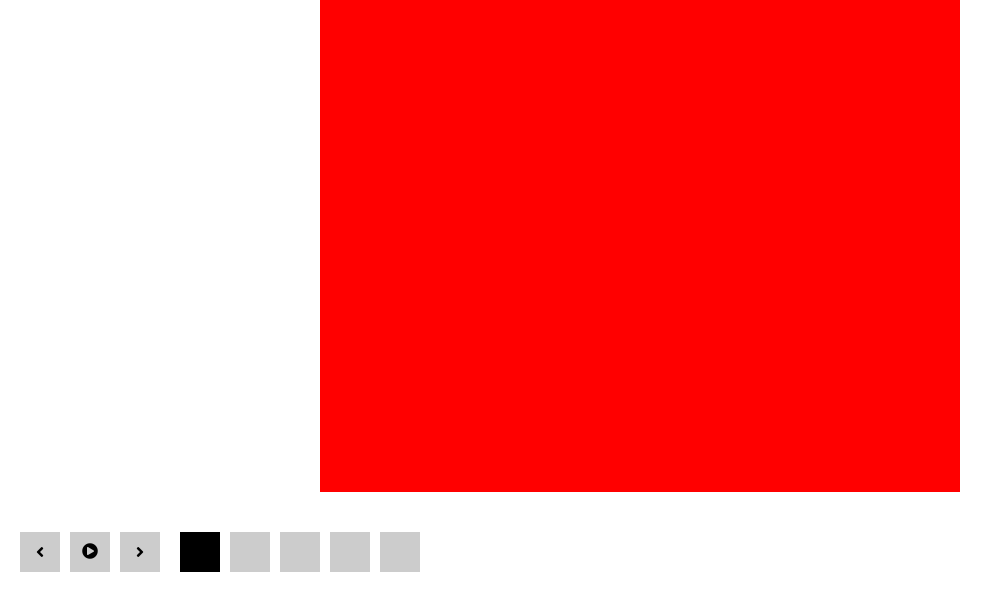
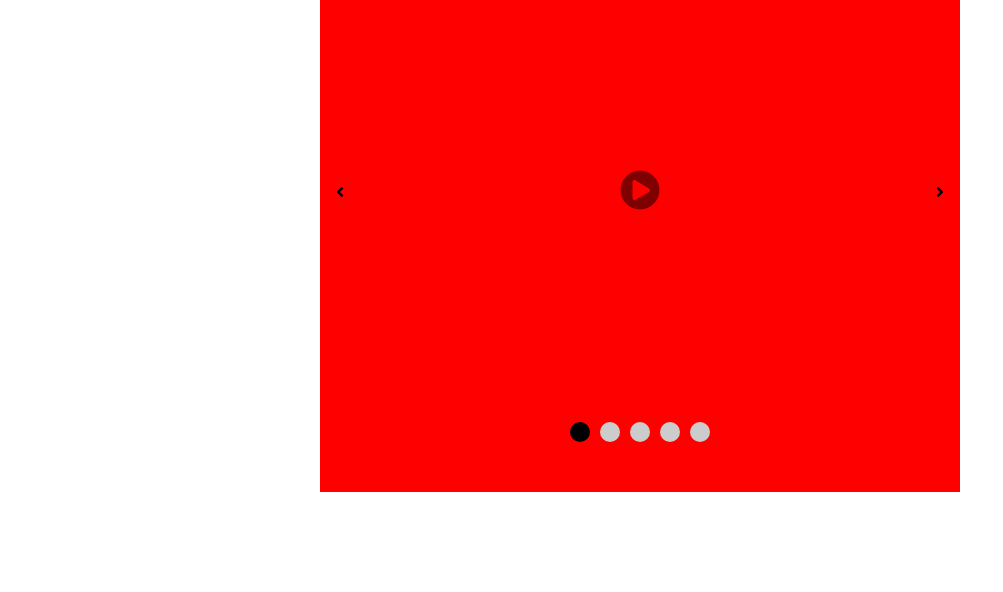
Before and after one commit to Cernikov/carousel-js-with-images, a website: page index.html in a window 1280 px wide. Shown: the part 236-828 px from the top of the page, without its empty margins (0-1003 px from the left). After the commit the page ends 800 px from the top, so only its background shows below. Drawn offline with Linux system fonts and the light colour scheme.

Commit message:
controls

```diff
--- a/assets/js/carousel.js
+++ b/assets/js/carousel.js
@@ -7,6 +7,7 @@ class Carousel{
 
   console.log(settings);
   this.container = document.querySelector(settings.containerID);
+
   this.slides = document.querySelectorAll(settings.slideID);
 
   this.interval = settings.interval;
@@ -41,6 +42,7 @@ _initProps(){
   this.currentSlide = 0;
   this.slidesCount = this.slides.length;
 
+
   this.FA_PAUSE = '<i class="fas fa-pause-circle"></i>';
   this.FA_PLAY = '<i class="fas fa-play-circle"></i>';
   this.FA_PREV = `<i class="fas fa-angle-left"></i>`;
@@ -65,7 +67,16 @@ _initControls(){
 
   controls.setAttribute('class', 'controls');
   controls.innerHTML =   PREV + PAUSE + NEXT;
-  this.container.appendChild(controls);
+
+
+
+////
+this.slidesContainer = document.querySelector('.slides');
+console.log(this.slidesContainer);
+ this.slidesContainer.append(controls);
+
+
+  // this.container.appendChild(controls);
 
 
   this.pauseButton = document.querySelector('#pause-btn');
--- a/assets/scss/_common.scss
+++ b/assets/scss/_common.scss
@@ -81,11 +81,15 @@ just for appearance; change whatever you want
   gap: 10px;
   padding: 20px;
 }
+.controls{
+  justify-content: center;
+}
+
 
 .indicator,
 .control{
   display: block;
-  background-color: #ccc;
+
   user-select: none;
   cursor: pointer;
   height: 40px;
@@ -102,23 +106,46 @@ just for appearance; change whatever you want
 }
 
 .indicators{
-  position: absolute;
+  position: relative;
+justify-content: center;
+top: -90px;
 
-
-
-
-
+z-index: 10;
 
   list-style: none;
   padding: 0 ;
   margin: 0;
-  margin-top: -60px;
-  margin-left: 180px;
+  // margin-top: -60px;
+  // margin-left: 180px;
+}
+.indicator{
+  border-radius: 50%;
+  height: 20px;
+  min-width: 20px;
+  background-color: #ccc;
+}
+
+
+.controls{
+  position: relative;
+  z-index: 10;
+  list-style: none;
+  padding: 0;
+  margin: 0;
+  top: 50%;
+  transform: translateY(-50%);
+  justify-content: space-between;
+
 }
 
 .control-pause{
-  position: relative;
+ font-size: 40px;
+  opacity: .5;
 }
+.control-pause:hover{
+  opacity: 1;
+}
+
 .control-pause span{
   position: absolute;
   top: 50%;
@@ -126,3 +153,10 @@ just for appearance; change whatever you want
   transform: translate(-50%, -50%);
   opacity: 0;
 }
+
+// .control-prev{
+//  position: relative;
+
+//   left: -20px;
+//   z-index: 20;
+// }
```
Also changed, not shown: assets/css/style.css.
